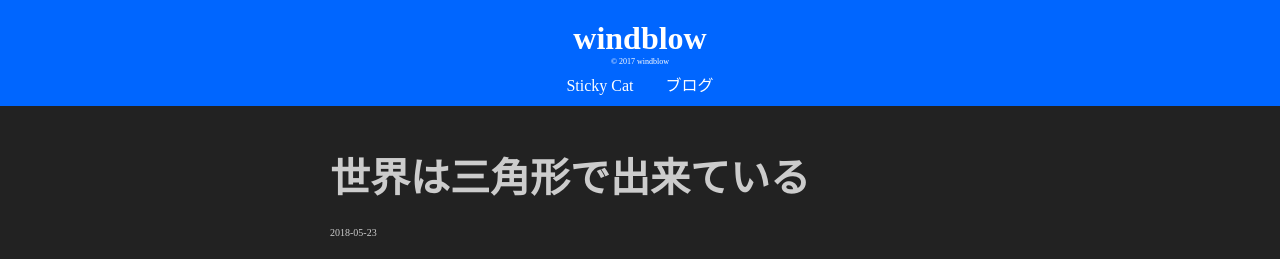
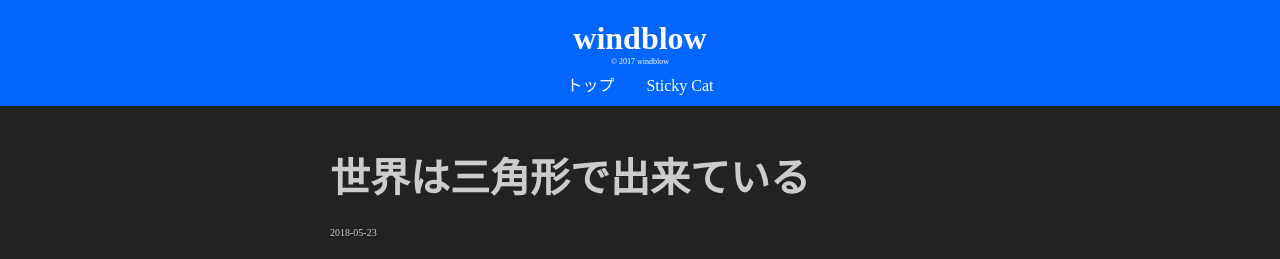
Before and after one commit to itukikikuti/windblow.net, a Jekyll site: the page built from index.html, in a window 1280 px wide. Shown: the top 259 px of the page. Built offline with Jekyll 4.4.1, drawn with Linux system fonts in a browser that asks for light colours; the list of posts is cut into pages by our own code.

Commit message:
Update default.html

```diff
--- a/_layouts/default.html
+++ b/_layouts/default.html
@@ -28,8 +28,8 @@
             <small>© 2017 windblow</small>
             <nav>
                 <ul>
+                    <li><a href="/">トップ</a></li>
                     <li><a href="/StickyCat">Sticky Cat</a></li>
-                    <li><a href="/blog">ブログ</a></li>
                 </ul>
             </nav>
         </header>
```
